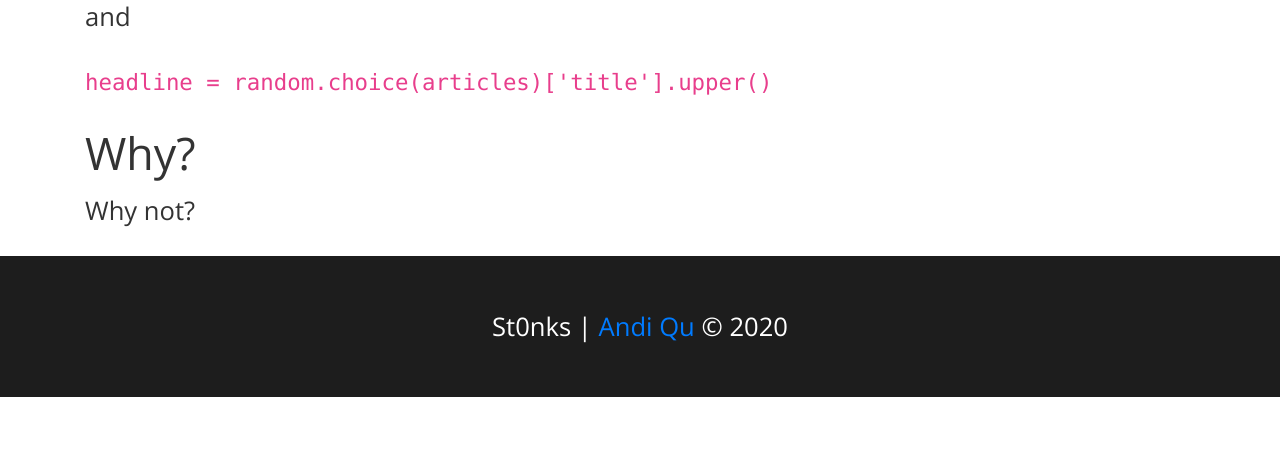
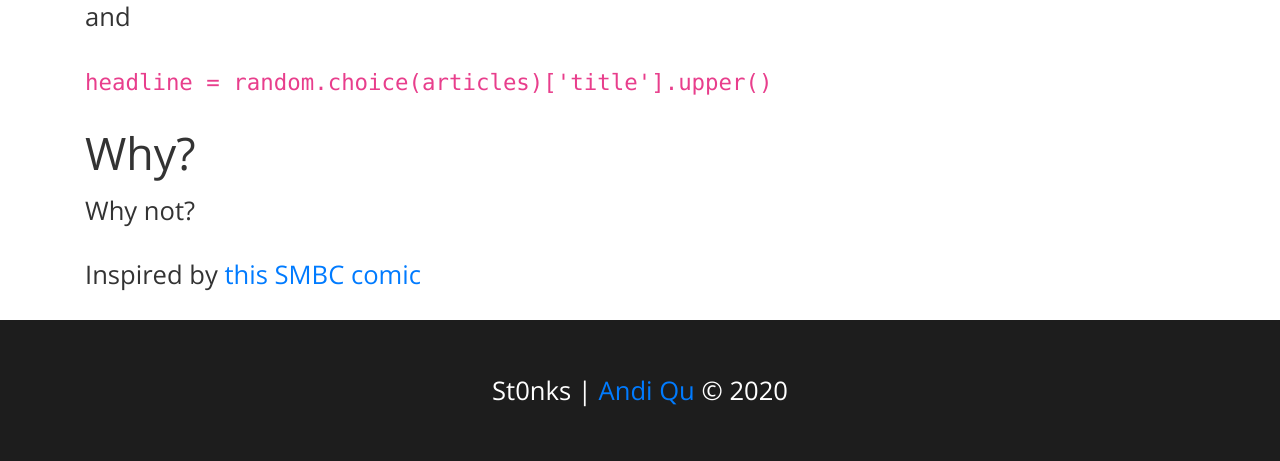
Before and after one commit to dolphingarlic/st0nks, a Flask app: template templates/index.html in a window 1280 px wide. Shown: the part 601-1062 px from the top of the page. Before the commit the page ends 998 px from the top, so only its background shows below. Run offline with Flask 2, Linux system fonts and the light colour scheme; the template is opened without the code that fills it, so the values that code supplies are empty; some libraries are stand-ins or nearby versions.

Commit message:
Added inspiration

```diff
--- a/templates/index.html
+++ b/templates/index.html
@@ -27,6 +27,7 @@
 
             <h3>Why?</h3>
             <p>Why not?</p>
+            <p>Inspired by <a href="https://www.smbc-comics.com/comic/markets">this SMBC comic</a></p>
         </div>
     </main>
     <footer class="page-footer text-center">
```
